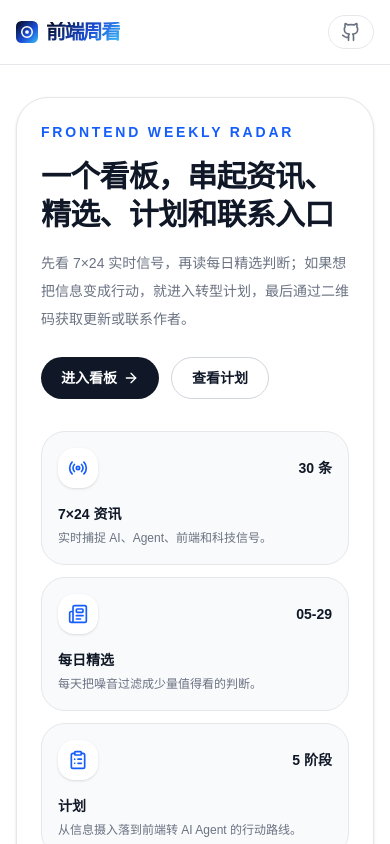
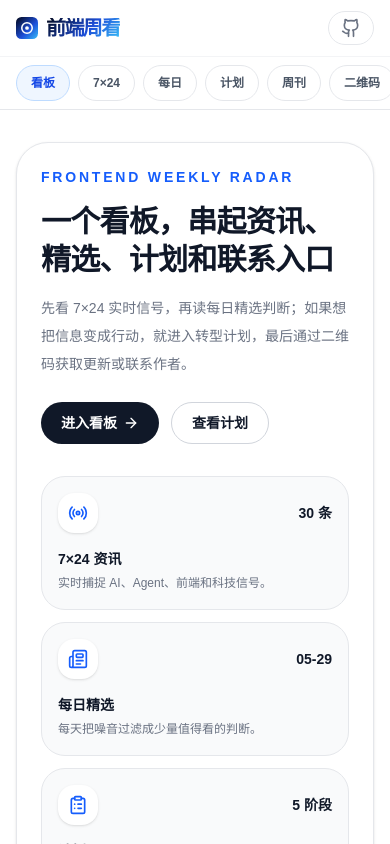
Before and after one commit to TUARAN/frontend-weekly-digest-cn, a Next.js app in the folder web/: page / in a window 390 px wide. Shown: the top 844 px of the page. Built offline with nearby package versions, Linux system fonts and the light colour scheme.

Commit message:
feat: add h5 dashboard navigation
Co-authored-by: TUARAN <tuaran666@gmail.com>

```diff
--- a/web/components/Header.tsx
+++ b/web/components/Header.tsx
@@ -1,5 +1,6 @@
 'use client';
 
+import { useEffect, useState } from 'react';
 import Link from 'next/link';
 import { usePathname } from 'next/navigation';
 import { Github, MessageCircle } from 'lucide-react';
@@ -10,19 +11,38 @@ interface HeaderProps {
   weeklyHref?: string;
 }
 
+type NavItem = {
+  href: string;
+  label: string;
+  mobileLabel?: string;
+  match: (p: string, hash: string) => boolean;
+};
+
 export default function Header({ weeklyHref = '/weekly' }: HeaderProps) {
   const pathname = usePathname();
-  const navItems: { href: string; label: string; match: (p: string) => boolean }[] = [
-    { href: '/', label: '情报看板', match: (p) => p === '/' || p.startsWith('/ai-radar') },
-    { href: '/#live', label: '7×24 资讯', match: () => false },
-    { href: '/#daily', label: '每日精选', match: () => false },
-    { href: '/roadmap', label: '转型计划', match: (p) => p.startsWith('/roadmap') },
-    { href: weeklyHref, label: '前端周刊', match: (p) => p.startsWith('/weekly') },
+  const [hash, setHash] = useState('');
+  const navItems: NavItem[] = [
+    { href: '/', label: '情报看板', mobileLabel: '看板', match: (p, h) => (p === '/' && !h) || p.startsWith('/ai-radar') },
+    { href: '/#live', label: '7×24 资讯', mobileLabel: '7×24', match: (p, h) => p === '/' && h === '#live' },
+    { href: '/#daily', label: '每日精选', mobileLabel: '每日', match: (p, h) => p === '/' && h === '#daily' },
+    { href: '/roadmap', label: '转型计划', mobileLabel: '计划', match: (p) => p.startsWith('/roadmap') },
+    { href: weeklyHref, label: '前端周刊', mobileLabel: '周刊', match: (p) => p.startsWith('/weekly') },
   ];
+  const mobileNavItems: NavItem[] = [
+    ...navItems,
+    { href: '/#contact', label: '联系/二维码', mobileLabel: '二维码', match: (p, h) => p === '/' && h === '#contact' },
+  ];
+
+  useEffect(() => {
+    const syncHash = () => setHash(window.location.hash);
+    syncHash();
+    window.addEventListener('hashchange', syncHash);
+    return () => window.removeEventListener('hashchange', syncHash);
+  }, []);
 
   return (
     <header className="sticky top-0 z-50 w-full border-b border-gray-200 bg-white/80 backdrop-blur-md dark:border-gray-800 dark:bg-gray-950/80">
-      <div className="container mx-auto flex h-16 items-center justify-between px-4 md:px-6">
+      <div className="container mx-auto flex h-14 items-center justify-between px-4 md:h-16 md:px-6">
         <div className="flex items-center gap-6">
           <BrandLogo />
           <nav className="hidden md:flex items-center gap-1 text-sm font-medium text-gray-600 dark:text-gray-400">
@@ -32,7 +52,7 @@ export default function Header({ weeklyHref = '/weekly' }: HeaderProps) {
                   href={item.href}
                   className={cn(
                     'rounded-full px-3 py-1.5 transition-colors hover:bg-blue-50 hover:text-blue-700 dark:hover:bg-blue-950/40 dark:hover:text-blue-300',
-                    item.match(pathname) ? 'bg-blue-50 text-blue-700 dark:bg-blue-950/40 dark:text-blue-300 font-bold' : ''
+                    item.match(pathname, hash) ? 'bg-blue-50 text-blue-700 dark:bg-blue-950/40 dark:text-blue-300 font-bold' : ''
                   )}
                 >
                   {item.label}
@@ -60,6 +80,27 @@ export default function Header({ weeklyHref = '/weekly' }: HeaderProps) {
           </a>
         </div>
       </div>
+      <nav className="border-t border-gray-100 bg-white/90 dark:border-gray-900 dark:bg-gray-950/90 md:hidden" aria-label="H5 主导航">
+        <div className="custom-scrollbar container mx-auto flex gap-2 overflow-x-auto px-4 py-2">
+          {mobileNavItems.map((item) => {
+            const isActive = item.match(pathname, hash);
+            return (
+              <Link
+                key={item.label}
+                href={item.href}
+                className={cn(
+                  'inline-flex min-h-9 shrink-0 items-center justify-center rounded-full border px-3.5 text-xs font-semibold transition',
+                  isActive
+                    ? 'border-blue-200 bg-blue-50 text-blue-700 dark:border-blue-900/60 dark:bg-blue-950/40 dark:text-blue-300'
+                    : 'border-gray-200 bg-white text-gray-600 hover:border-gray-300 hover:text-gray-900 dark:border-gray-800 dark:bg-gray-950 dark:text-gray-300 dark:hover:border-gray-700 dark:hover:text-white'
+                )}
+              >
+                {item.mobileLabel ?? item.label}
+              </Link>
+            );
+          })}
+        </div>
+      </nav>
     </header>
   );
 }
--- a/web/components/HomeSignalTabs.tsx
+++ b/web/components/HomeSignalTabs.tsx
@@ -50,8 +50,8 @@ export default function HomeSignalTabs({
 
   return (
     <section className="mt-8" aria-label="首页情报看板">
-      <div id="live" className="scroll-mt-24" />
-      <div id="daily" className="scroll-mt-24" />
+      <div id="live" className="scroll-mt-28 md:scroll-mt-24" />
+      <div id="daily" className="scroll-mt-28 md:scroll-mt-24" />
       <div className="grid gap-6 lg:grid-cols-[minmax(0,1fr)_320px]">
         <div className="min-w-0">
           <div
```
